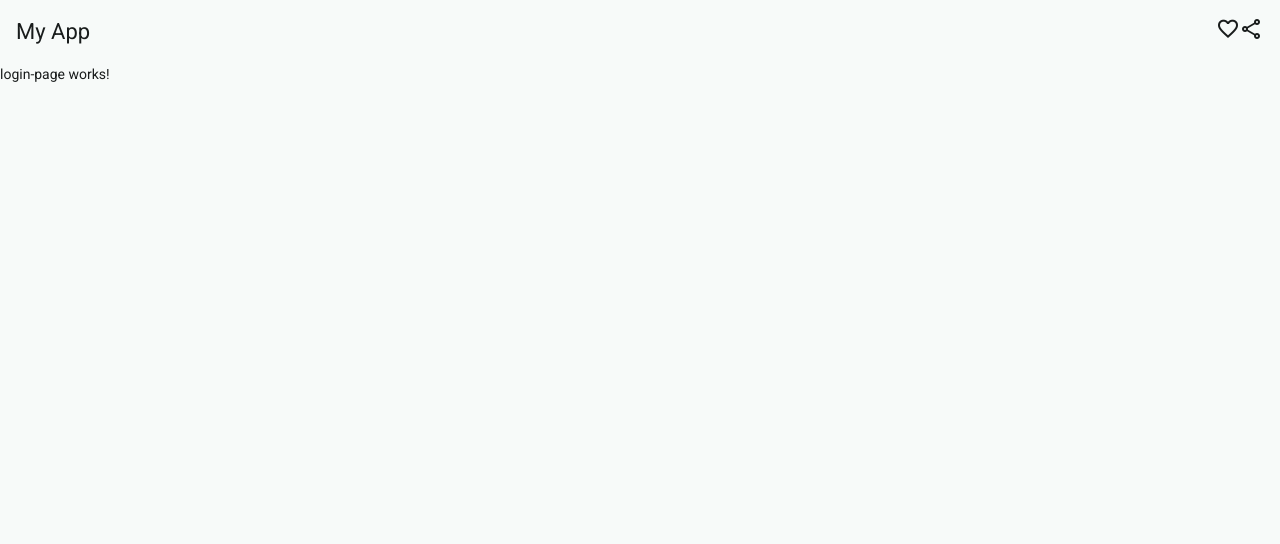
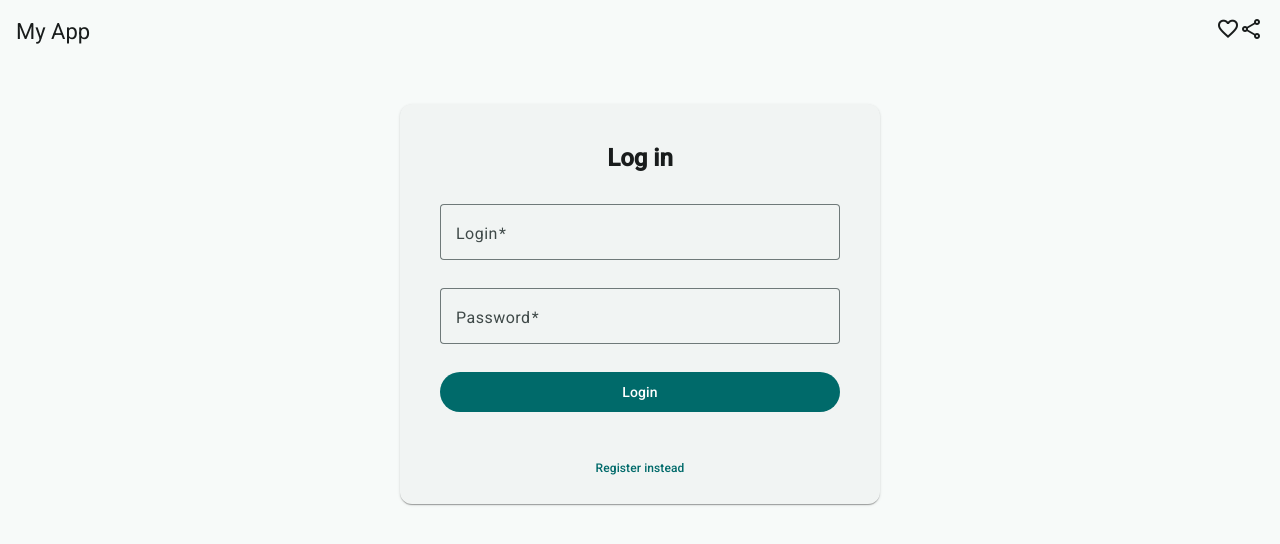
Before and after one commit to alanpawlukiewicz/Meeting-Management-System, an Angular app in the folder frontend/: page /login in a window 1280 px wide. Shown: the top 544 px of the page. Built offline with nearby package versions, Linux system fonts and the light colour scheme; no server answers.

Commit message:
Update login page

```diff
--- a/frontend/src/app/features/auth/login-page/login-page.html
+++ b/frontend/src/app/features/auth/login-page/login-page.html
@@ -1 +1,29 @@
-<p>login-page works!</p>
+<div class="flex items-center justify-center w-full">
+    <mat-card class="px-10 py-4 m-10 sm:min-w-120">
+        <form [formGroup]="loginForm" (ngSubmit)="onSubmit()" class="grid grid-rows-4 grid-cols-1 gap-2">
+            <span class="text-2xl font-semibold flex items-center justify-center">Log in</span>
+            <mat-form-field appearance="outline">
+                <mat-label>Login</mat-label>
+                <input matInput formControlName="userName">
+                @if (loginForm.controls.userName.hasError('required'))
+                {
+                    <mat-error>User name is required.</mat-error>
+                }
+            </mat-form-field>
+            <mat-form-field appearance="outline">
+                <mat-label>Password</mat-label>
+                <input matInput formControlName="password" type="password">
+                @if (loginForm.controls.password.hasError('required'))
+                {
+                    <mat-error>Password is required.</mat-error>
+                }
+            </mat-form-field>
+            <button matButton="filled">Login</button>
+        </form>
+        @if(loginErrorSignal() !== null)
+        {
+            <span class="text-sm text-error flex justify-center items-center pb-4 pt-2">{{loginErrorSignal()}}</span>
+        }
+        <a matButton="text" routerLink="register" class="text-xs!">Register instead</a>
+    </mat-card>
+</div>
--- a/frontend/src/app/features/auth/login-page/login-page.ts
+++ b/frontend/src/app/features/auth/login-page/login-page.ts
@@ -1,9 +1,56 @@
-import { Component } from '@angular/core';
+import { Component, DestroyRef, inject, signal } from '@angular/core';
+import { FormBuilder, ReactiveFormsModule, Validators } from '@angular/forms';
+import { MatButtonModule } from '@angular/material/button';
+import { MatCardModule } from '@angular/material/card';
+import { MatFormFieldModule } from '@angular/material/form-field';
+import { MatInputModule } from '@angular/material/input';
+import { Router, RouterLink } from '@angular/router';
+import { AuthService } from '../../../core/services/auth.service';
+import { LoginRequest } from '../../../core/models/auth.models';
+import { takeUntilDestroyed } from '@angular/core/rxjs-interop';
+import { HttpErrorResponse } from '@angular/common/http';
 
 @Component({
-  imports: [],
+  imports: [ReactiveFormsModule,
+    MatButtonModule,
+    MatFormFieldModule,
+    MatCardModule,
+    MatInputModule,
+    RouterLink],
   selector: 'app-login-page',
   styleUrl: './login-page.css',
   templateUrl: './login-page.html',
 })
-export class LoginPage {}
+export class LoginPage {
+  private readonly fb = inject(FormBuilder);
+  private readonly authService = inject(AuthService);
+  private readonly destroyRef = inject(DestroyRef);
+  private readonly router = inject(Router);
+
+  loginErrorSignal = signal<string | null>(null);
+
+  loginForm = this.fb.group({
+    userName: ['', Validators.required],
+    password: ['', Validators.required]
+  });
+
+  onSubmit() {
+    if (this.loginForm.invalid) {
+      return;
+    }
+    const request: LoginRequest = {
+      password: this.loginForm.controls.password.getRawValue() ?? '',
+      userName: this.loginForm.controls.userName.getRawValue() ?? ''
+    };
+    this.authService.login(request)
+    .pipe(takeUntilDestroyed(this.destroyRef))
+    .subscribe({
+      next: () => {
+        this.router.navigate(['home']);
+      },
+      error: (err: HttpErrorResponse) => {
+        this.loginErrorSignal.set(err.error["detail"]);
+      }
+    });
+  }
+}
--- a/frontend/src/styles.css
+++ b/frontend/src/styles.css
@@ -2,3 +2,25 @@
 
 @import 'tailwindcss';
 @source "./app";
+
+@theme {
+  --color-primary: var(--mat-sys-primary);
+  --color-primary-on: var(--mat-sys-on-primary);
+  --color-primary-container: var(--mat-sys-primary-container);
+  --color-primary-on-container: var(--mat-sys-on-primary-container);
+
+  --color-tertiary: var(--mat-sys-tertiary);
+  --color-tertiary-on: var(--mat-sys-on-tertiary);
+  --color-tertiary-container: var(--mat-sys-tertiary-container);
+  --color-tertiary-on-container: var(--mat-sys-on-tertiary-container);
+
+  --color-surface: var(--mat-sys-surface);
+  --color-surface-on: var(--mat-sys-on-surface);
+  --color-surface-variant: var(--mat-sys-surface-variant);
+  --color-surface-on-variant: var(--mat-sys-on-surface-variant);
+
+  --color-error: var(--mat-sys-error);
+  --color-error-on: var(--mat-sys-on-error);
+  --color-error-container: var(--mat-sys-error-container);
+  --color-error-on-container: var(--mat-sys-on-error-container);
+}
```
